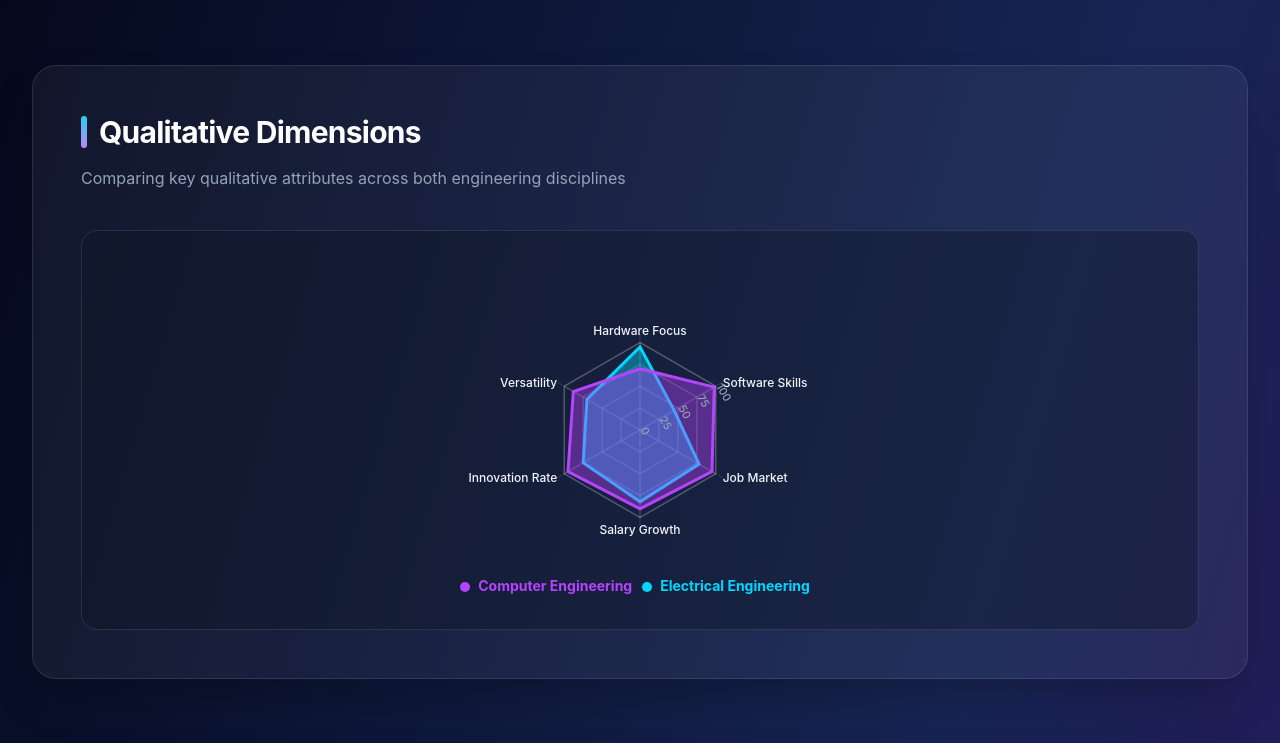
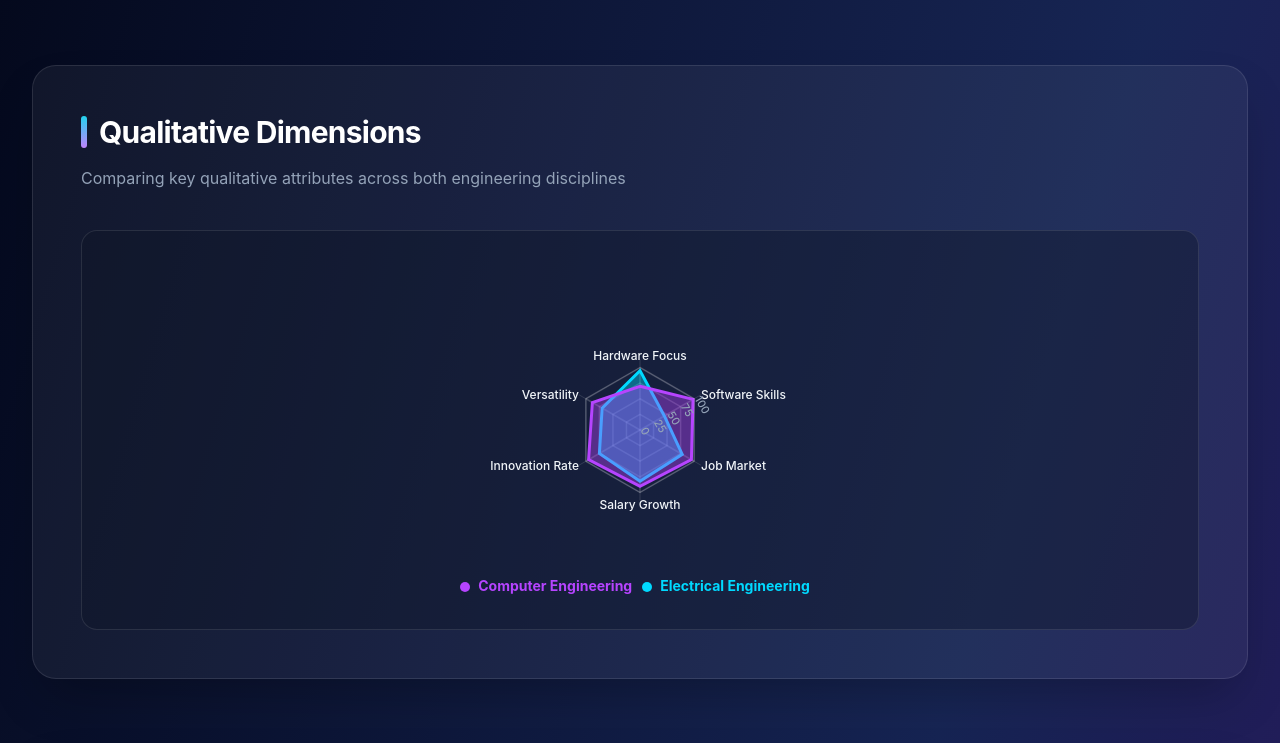
Before and after one commit to MateenCoder/engineering-comparison-dashboard, a React (Create React App) app: page / in a window 1280 px wide. Shown: the part 425-1168 px from the top of the page. Built offline with nearby package versions, Linux system fonts and the light colour scheme.

Commit message:
Fix Radar Chart label clipping with more conservative dimensions

```diff
--- a/src/App.js
+++ b/src/App.js
@@ -125,8 +125,8 @@ export default function EngineeringComparisonDashboard() {
                                 data={radarData}
                                 cx="50%"
                                 cy="50%"
-                                outerRadius="70%"
-                                margin={{ top: 10, right: 40, bottom: 0, left: 40 }}
+                                outerRadius="50%"
+                                margin={{ top: 10, right: 60, bottom: 0, left: 60 }}
                             >
                                 <PolarGrid stroke="#ffffff30" strokeWidth={1.5} />
                                 <PolarAngleAxis
```
